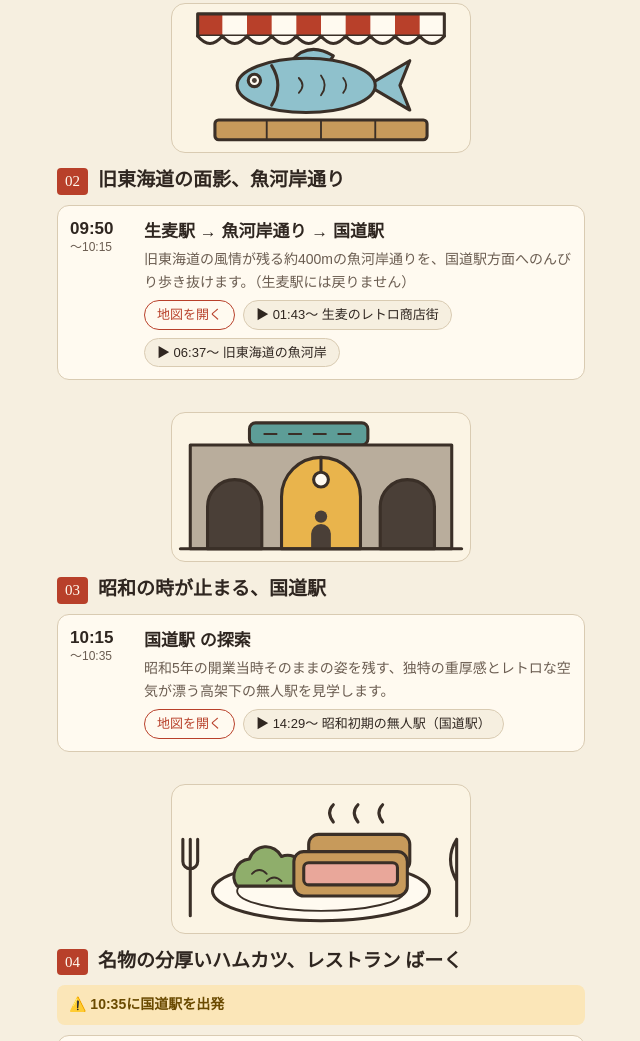
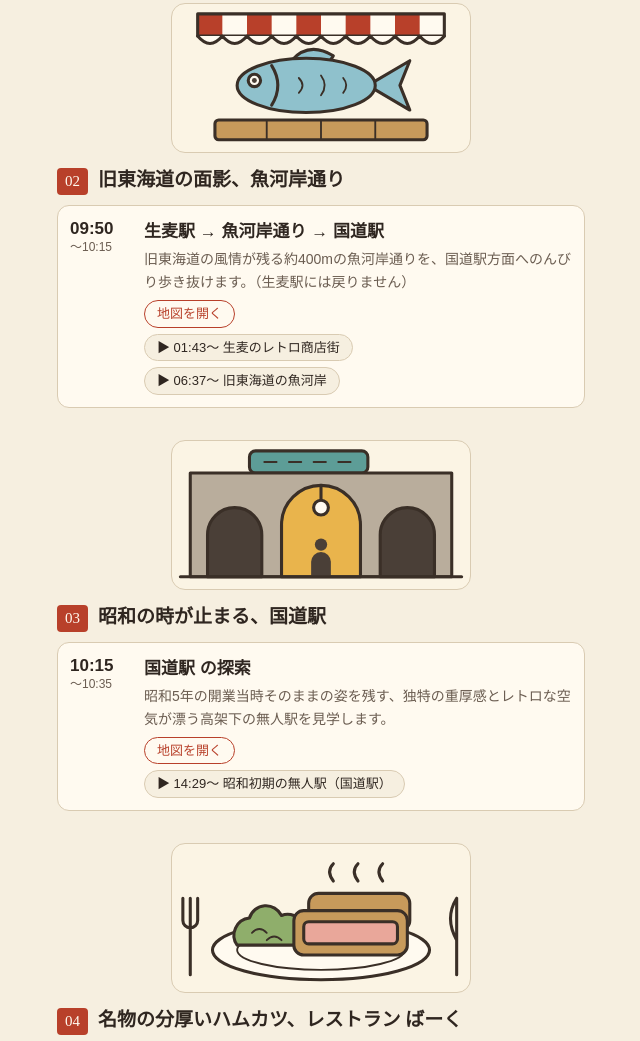
Before and after one commit to takaya-hayate/tsurumi-walk-shiori, a plain HTML site: page index.html in a window 1280 px wide. Shown: the part 1512-2553 px from the top of the page, without its empty margins (319-959 px from the left). Drawn offline with Linux system fonts and the light colour scheme.

Commit message:
style: 地図と参考動画のリンクを縦に並べる
Co-Authored-By: Claude Fable 5.2 <noreply@anthropic.com>

```diff
--- a/index.html
+++ b/index.html
@@ -286,13 +286,14 @@
   .spot .tag { color: var(--spot); }
   .spot .ttl { font-size: 17px; }
   .desc { display: block; font-size: 14px; color: var(--ink-soft); margin-top: 2px; }
-  .links { margin-top: 6px; display: flex; flex-wrap: wrap; gap: 8px; }
+  .links { margin-top: 6px; display: flex; flex-direction: column; align-items: flex-start; gap: 6px; }
   .links a {
     font-size: 13px;
+    line-height: 1.5;
     color: var(--accent);
     text-decoration: none;
     border: 1px solid var(--accent);
-    border-radius: 999px;
+    border-radius: 14px;
     padding: 3px 12px;
   }
   .links a.video { color: var(--ink); border-color: var(--line); background: var(--paper); }
```
